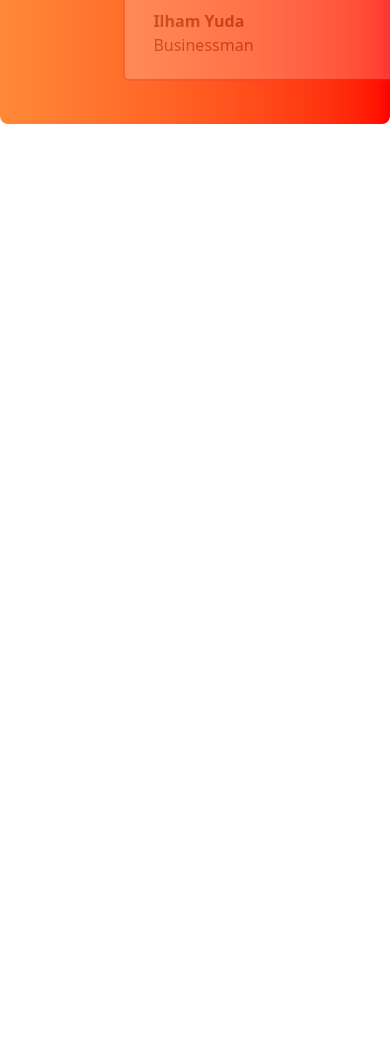
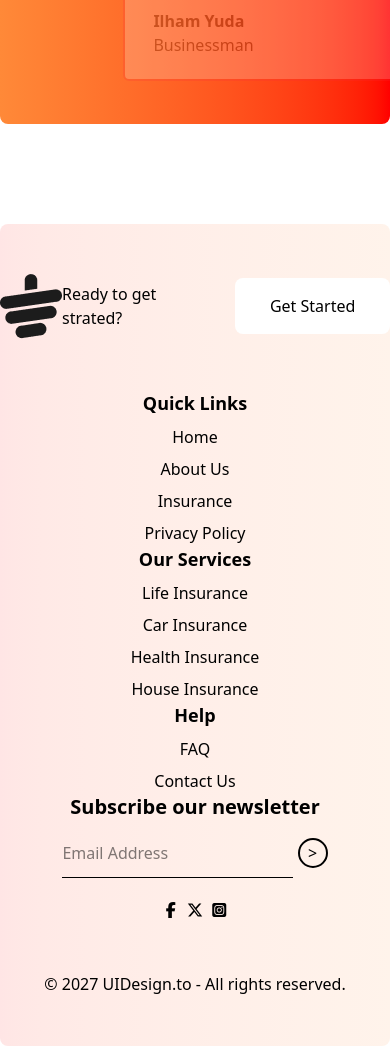
Before and after one commit to diponchakma1/tea-project, a plain HTML site: page index.html in a window 390 px wide. Shown: the part 4630-5676 px from the top of the page. Before the commit the page ends 4754 px from the top, so only its background shows below. Drawn offline with nearby package versions, Linux system fonts and the light colour scheme.

Commit message:
footer section added with responsive

```diff
--- a/index.html
+++ b/index.html
@@ -153,6 +153,51 @@
             </div>
         </div>
     </div>
+    <!-- footer section start from here -->
+    <div class="bg-gradient-to-r from-[#ff00001a] to-[#ff89381a] rounded-lg mt-[100px]">
+        <div class="footer-parent max-w-[1200px] mx-auto py-[50px]">
+            <div class=" flex justify-between items-center">
+                <img src="./tea-house-resources/images/cup.png" alt="">
+                <div class="flex items-center">
+                    <p class="mr-5">Ready to get strated?</p>
+                    <button class="w-[160px] h-[56px] p-2 rounded-lg bg-white">Get Started</button>
+                </div>
+            </div>
+            <div
+                class="footer-links flex flex-col items-center-center text-center md:flex-row md:text-left justify-between mt-[50px]">
+                <div class="">
+                    <p class="font-semibold text-lg">Quick Links</p>
+                    <p class="mt-2">Home</p>
+                    <p class="mt-2">About Us</p>
+                    <p class="mt-2">Insurance</p>
+                    <p class="mt-2">Privacy Policy</p>
+                </div>
+                <div class="">
+                    <p class="font-semibold text-lg">Our Services</p>
+                    <p class="mt-2">Life Insurance</p>
+                    <p class="mt-2">Car Insurance</p>
+                    <p class="mt-2">Health Insurance</p>
+                    <p class="mt-2">House Insurance</p>
+                </div>
+                <div class="">
+                    <p class="font-semibold text-lg">Help</p>
+                    <p class="mt-2">FAQ</p>
+                    <p class="mt-2">Contact Us</p>
+                </div>
+                <div class="">
+                    <p class="font-semibold text-xl">Subscribe our newsletter</p>
+                    <input type="email" placeholder="Email Address" class="border-b-1 outline-none pb-3 mt-5">
+                    <button class="w-[30px] h-[30px] rounded-full border-2">></button>
+                    <div class="mt-5">
+                        <i class="fa-brands fa-facebook-f"></i>
+                        <i class="fa-brands fa-x-twitter"></i>
+                        <i class="fa-brands fa-square-instagram"></i>
+                    </div>
+                </div>
+            </div>
+            <p class="text-center mt-[50px]">© 2027 UIDesign.to - All rights reserved.</p>
+        </div>
+    </div>
 </body>
 
 </html>
```
